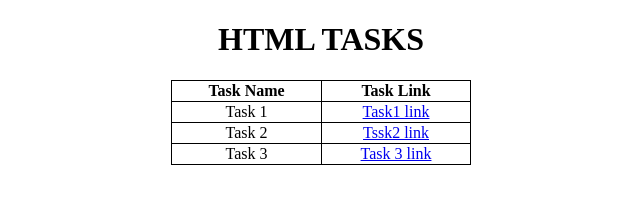
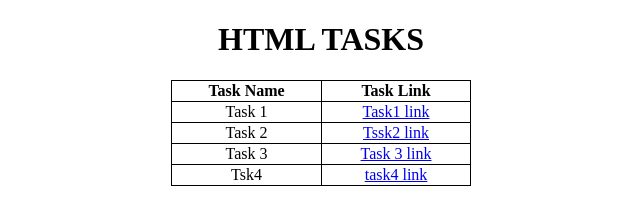
Before and after one commit to duddukuisaikiran/taskDemo, a plain HTML site: page index.html in a window 1280 px wide. Shown: the whole page, without its empty margins (319-959 px from the left). Drawn offline with Linux system fonts and the light colour scheme.

Commit message:
Add files via upload

```diff
--- a/index.html
+++ b/index.html
@@ -42,6 +42,10 @@
             <td>Task 3</td>
             <td><a href="task3.html">Task 3 link</a></td>
         </tr>
+        <tr>
+            <td>Tsk4</td>
+            <td><a href="che.html">task4 link</a></td>
+        </tr>
     </table>
 </body>
 </html>
```
